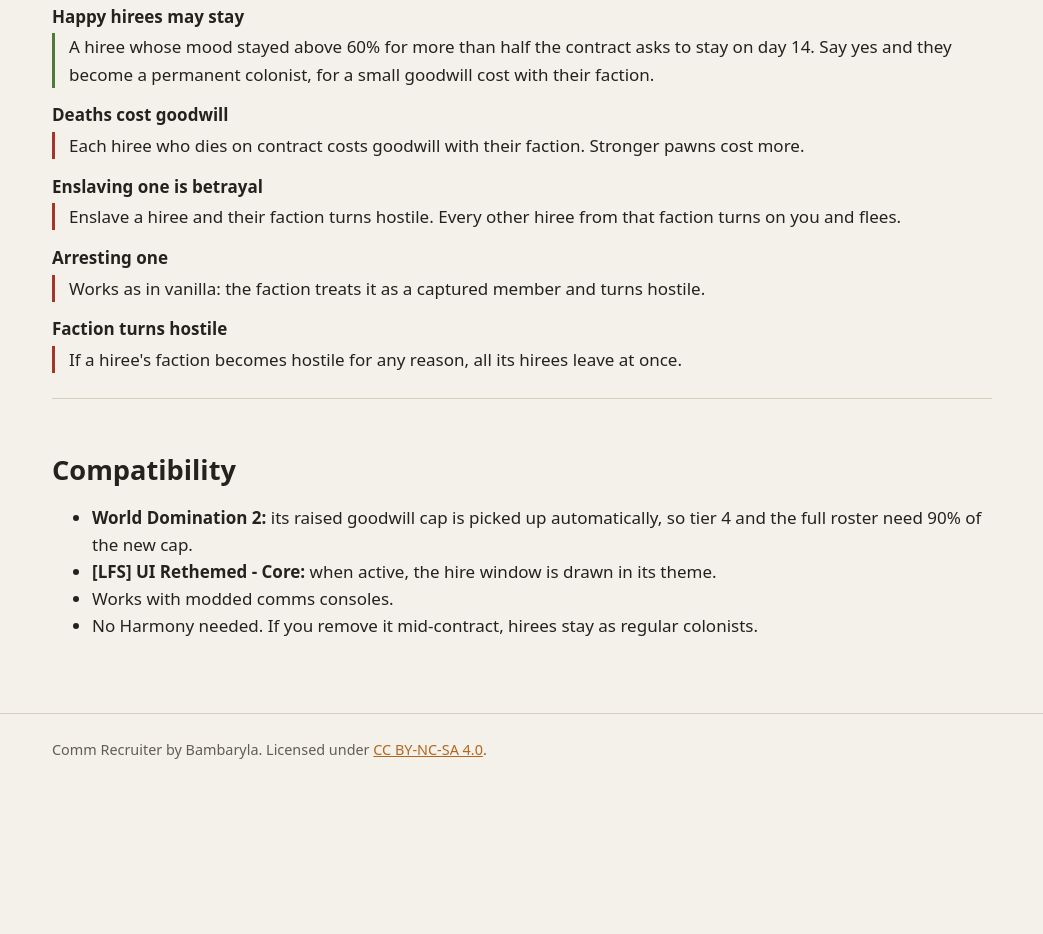
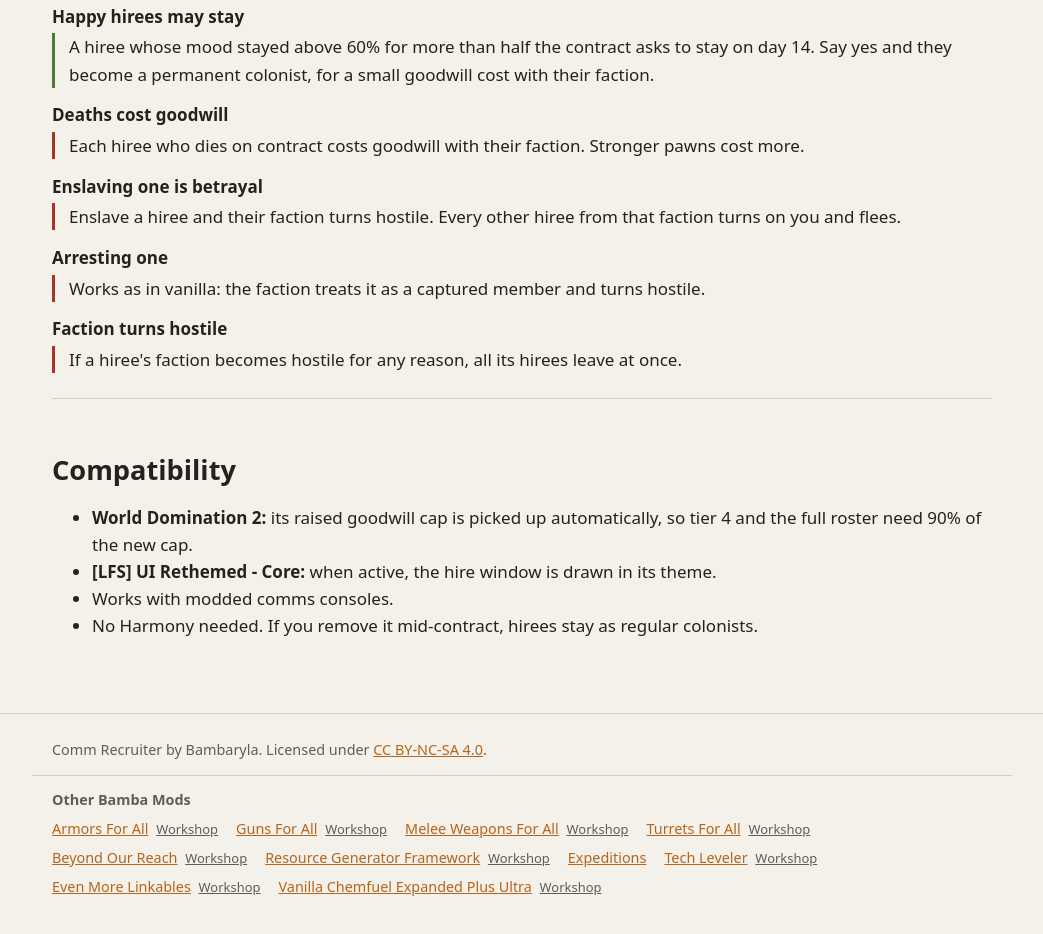
Before and after one commit to bambaryla-mods/rimworldCommRecruiter, a plain HTML site: page site/index.html in a window 1280 px wide. Shown: the part 2138-3072 px from the top of the page, without its empty margins (118-1161 px from the left). Before the commit the page ends 2939 px from the top, so only its background shows below. Drawn offline with Linux system fonts and the light colour scheme.

Commit message:
Site: link the other Bamba mods in the footer

```diff
--- a/site/index.html
+++ b/site/index.html
@@ -118,6 +118,21 @@
   <div class="wrap">
     Comm Recruiter by Bambaryla. Licensed under <a href="https://creativecommons.org/licenses/by-nc-sa/4.0/">CC BY-NC-SA 4.0</a>.
   </div>
+  <div class="wrap other-mods">
+    <p class="other-mods-title">Other Bamba Mods</p>
+    <ul>
+      <li><a href="https://bambaryla-mods.github.io/AllBambaArmors/">Armors For All</a> <a class="ws" href="https://steamcommunity.com/sharedfiles/filedetails/?id=3787547731">Workshop</a></li>
+      <li><a href="https://bambaryla-mods.github.io/AllBambaGuns/">Guns For All</a> <a class="ws" href="https://steamcommunity.com/sharedfiles/filedetails/?id=3782391721">Workshop</a></li>
+      <li><a href="https://bambaryla-mods.github.io/AllBambaMelee/">Melee Weapons For All</a> <a class="ws" href="https://steamcommunity.com/sharedfiles/filedetails/?id=3726524693">Workshop</a></li>
+      <li><a href="https://bambaryla-mods.github.io/AllBambaTurrets/">Turrets For All</a> <a class="ws" href="https://steamcommunity.com/sharedfiles/filedetails/?id=3800286808">Workshop</a></li>
+      <li><a href="https://bambaryla-mods.github.io/RimworldBeyondOurReach/">Beyond Our Reach</a> <a class="ws" href="https://steamcommunity.com/sharedfiles/filedetails/?id=3768354639">Workshop</a></li>
+      <li><a href="https://bambaryla-mods.github.io/ResourceGeneratorFramework/">Resource Generator Framework</a> <a class="ws" href="https://steamcommunity.com/sharedfiles/filedetails/?id=3768286295">Workshop</a></li>
+      <li><a href="https://bambaryla-mods.github.io/rimworldExpeditions/">Expeditions</a></li>
+      <li><a href="https://bambaryla-mods.github.io/RimworldTechLeveler/">Tech Leveler</a> <a class="ws" href="https://steamcommunity.com/sharedfiles/filedetails/?id=3828217997">Workshop</a></li>
+      <li><a href="https://bambaryla-mods.github.io/EvenMoreLinkables/">Even More Linkables</a> <a class="ws" href="https://steamcommunity.com/sharedfiles/filedetails/?id=3536014093">Workshop</a></li>
+      <li><a href="https://bambaryla-mods.github.io/VanillaChemfuelExpandedPlusUltra/">Vanilla Chemfuel Expanded Plus Ultra</a> <a class="ws" href="https://steamcommunity.com/sharedfiles/filedetails/?id=3231387549">Workshop</a></li>
+    </ul>
+  </div>
 </footer>
 
 </body>
--- a/site/style.css
+++ b/site/style.css
@@ -102,3 +102,11 @@ footer { margin-top: 48px; padding: 24px 0 40px; border-top: 1px solid var(--lin
   .wrap { padding: 0 16px; }
   .hero { padding: 32px 0; }
 }
+
+/* ---------- other Bamba mods (footer) ---------- */
+.other-mods { margin-top: 14px; padding-top: 12px; border-top: 1px solid var(--line); }
+.other-mods-title { margin: 0 0 6px; font-weight: 600; }
+.other-mods ul { list-style: none; margin: 0; padding: 0; display: flex; flex-wrap: wrap; gap: 6px 18px; }
+.footer .other-mods ul { justify-content: center; }
+.other-mods li { margin: 0; }
+.other-mods .ws { color: var(--muted); font-size: 0.9em; margin-left: 4px; }
```
